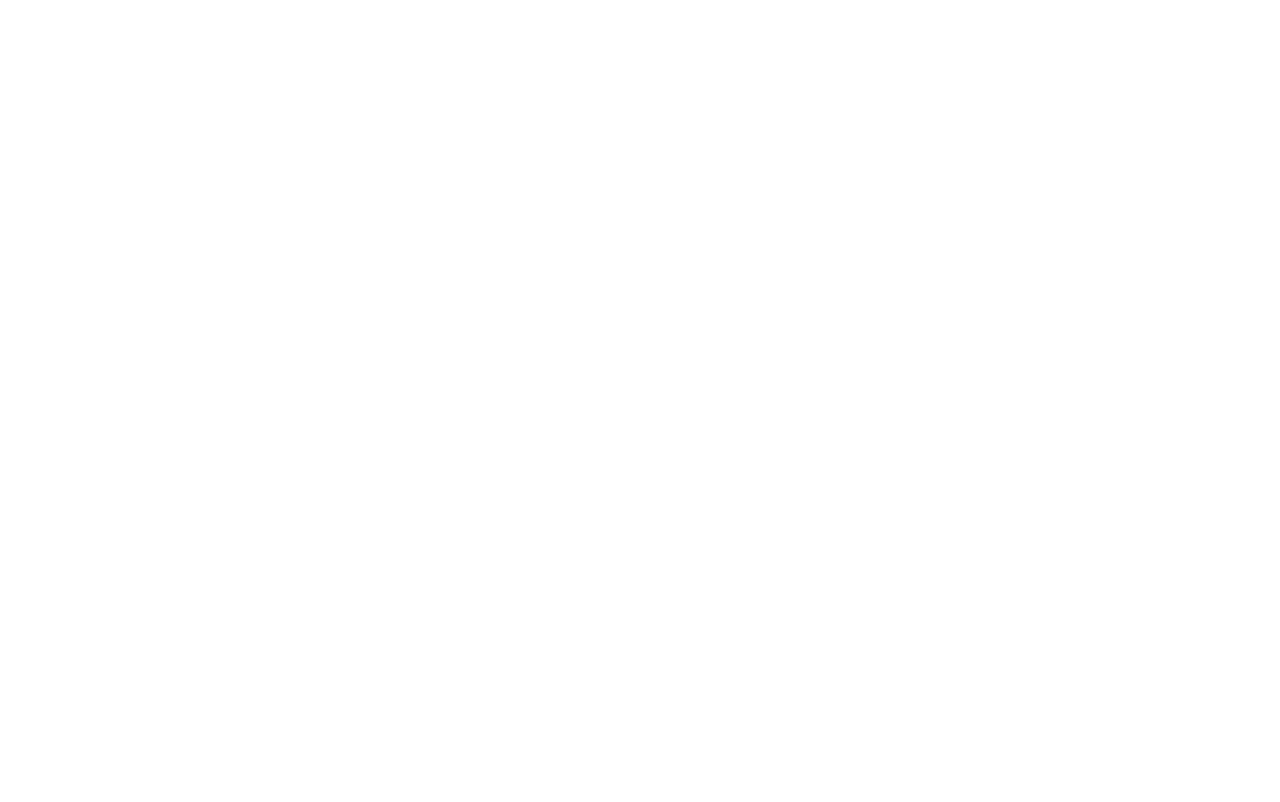
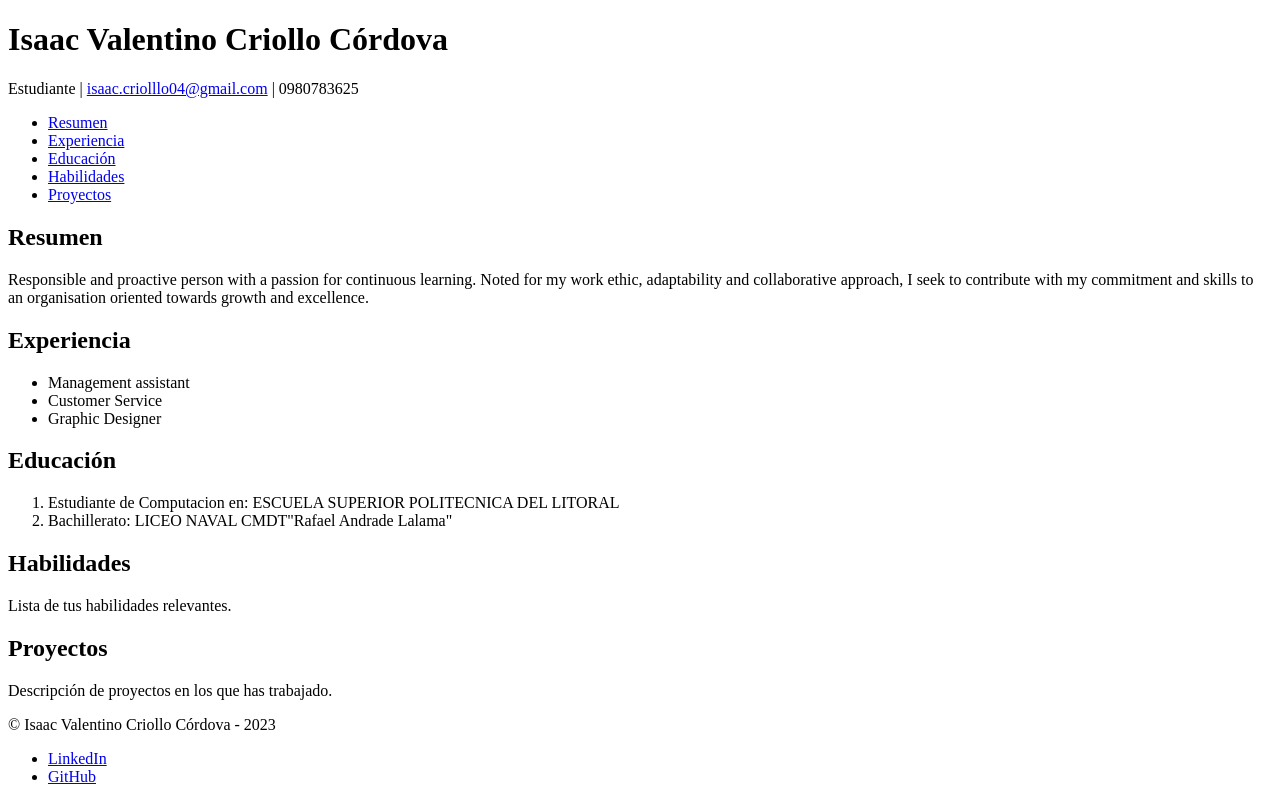
Before and after one commit to Izaako04/Curriculum_Vitae, a plain HTML site: page index.html in a window 1280 px wide. Drawn offline with Linux system fonts and the light colour scheme.

Commit message:
Update HTML Personal data

```diff
--- a/index.html
+++ b/index.html
@@ -1,11 +1,74 @@
 <!DOCTYPE html>
-<html lang="en">
+<html lang="es">
 <head>
     <meta charset="UTF-8">
     <meta name="viewport" content="width=device-width, initial-scale=1.0">
-    <title>Document</title>
+    <title>Isaac Criollo - Currículum Vitae</title>
+    <link rel="stylesheet" href="styles.css">
 </head>
 <body>
+    <header>
+        <h1>Isaac Valentino Criollo Córdova</h1>
+        <p>Estudiante | <a href="mailto:isaac.criolllo04@gmail.com">isaac.criolllo04@gmail.com</a> | 0980783625</p>
+    </header>
 
+    <nav>
+        <ul>
+            <li><a href="#resumen">Resumen</a></li>
+            <li><a href="#experiencia">Experiencia</a></li>
+            <li><a href="#educacion">Educación</a></li>
+            <li><a href="#habilidades">Habilidades</a></li>
+            <li><a href="#proyectos">Proyectos</a></li>
+        </ul>
+    </nav>
+
+    <main>
+        <section id="resumen">
+            <h2>Resumen</h2>
+            <p>Responsible and proactive person with a passion for
+                continuous learning. Noted for my work ethic, adaptability and collaborative approach,
+                I seek to contribute with my commitment and skills to an organisation oriented towards
+                growth and excellence.</p>
+        </section>
+
+        <section id="experiencia">
+            <h2>Experiencia</h2>
+            <p>
+                <ul>
+                    <li>Management assistant</li>
+                    <li>Customer Service</li>
+                    <li>Graphic Designer</li>
+                </ul>
+            </p>
+        </section>
+
+        <section id="educacion">
+            <h2>Educación</h2>
+            <p>
+                <ol>
+                    <li>Estudiante de Computacion en: ESCUELA SUPERIOR POLITECNICA DEL LITORAL</li>
+                    <li>Bachillerato: LICEO NAVAL CMDT"Rafael Andrade Lalama"</li>
+                </ol>
+            </p>
+        </section>
+
+        <section id="habilidades">
+            <h2>Habilidades</h2>
+            <p>Lista de tus habilidades relevantes.</p>
+        </section>
+
+        <section id="proyectos">
+            <h2>Proyectos</h2>
+            <p>Descripción de proyectos en los que has trabajado.</p>
+        </section>
+    </main>
+
+    <footer>
+        <p>© Isaac Valentino Criollo Córdova - 2023</p>
+        <ul>
+            <li><a href="https://www.linkedin.com/in/isaaccriollo">LinkedIn</a></li>
+            <li><a href="https://github.com/izaako_04">GitHub</a></li>
+        </ul>
+    </footer>
 </body>
 </html>
```
